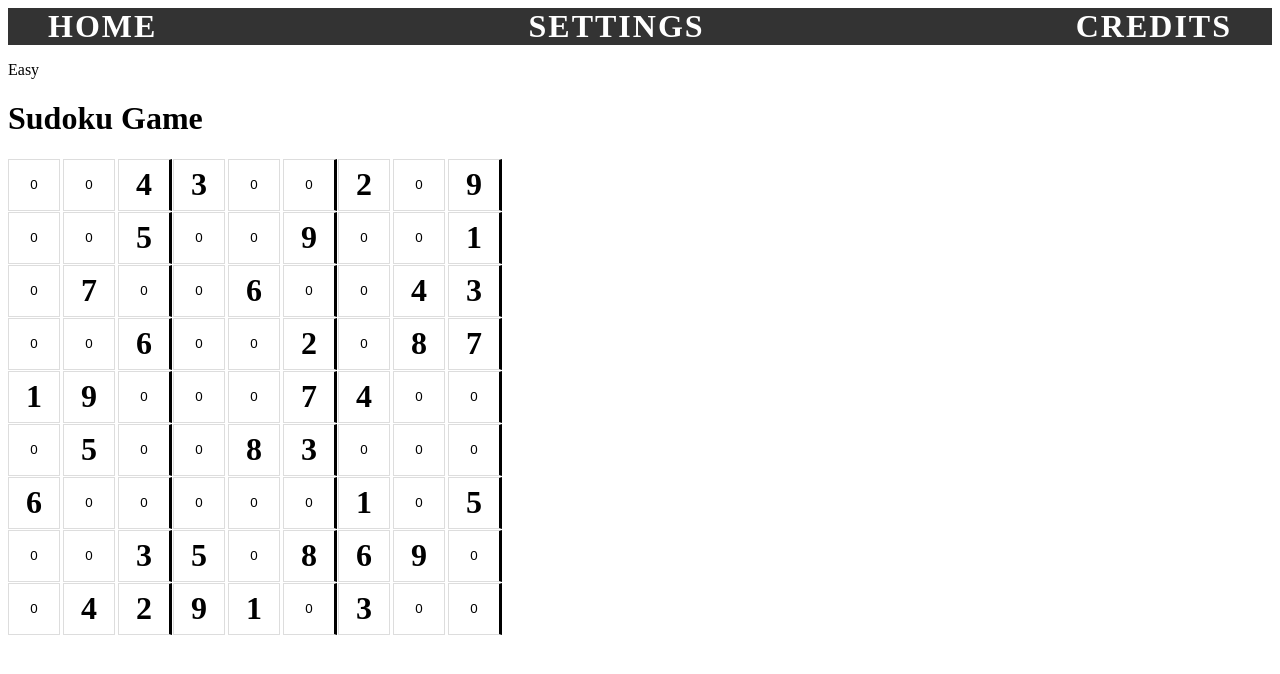
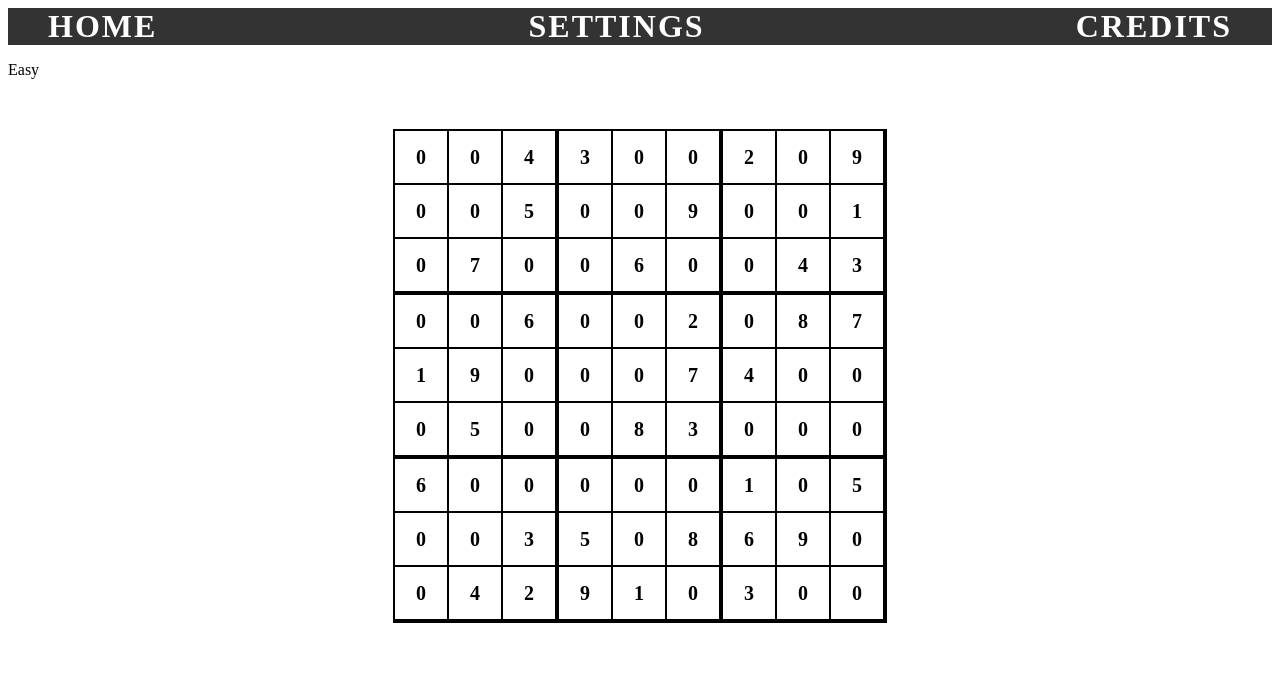
Before and after one commit to ShaiDahan-code/Sudoku-Final-Project, an Angular app: page /Sudoku/Easy in a window 1280 px wide. Shown: the top 674 px of the page. Built offline with nearby package versions, Linux system fonts and the light colour scheme.

Commit message:
Set up the grid of the sudoku game,

```diff
--- a/src/app/app-main-page/sudoku-game/sudoku-game.component.html
+++ b/src/app/app-main-page/sudoku-game/sudoku-game.component.html
@@ -1,2 +1,4 @@
-<p>{{level}}</p>
-<app-sudoku></app-sudoku>
+<div class="div">
+  <p>{{level}}</p>
+  <app-sudoku [sudokuString]="'004300209005009001070060043006002087190007400050083000600000105003508690042910300'"></app-sudoku>
+</div>
--- a/src/app/app-main-page/sudoku/sudoku.component.css
+++ /dev/null
@@ -1,27 +0,0 @@
-.grid {
-  display: inline-grid;
-  grid-template-columns: repeat(9, 1fr);
-  grid-template-rows: repeat(9, 1fr);
-  grid-gap: 1px;
-}
-
-.cell {
-  display: flex;
-  justify-content: center;
-  align-items: center;
-  background-color: #fff;
-  border: solid 1px #ddd;
-  font-size: 2em;
-  font-weight: bold;
-  width: 50px;
-  height: 50px;
-}
-
-.cell button {
-  background-color: transparent;
-  border: none;
-}
-/* Add thicker borders every 3 cells */
-.grid > div:nth-child(3n) {
-  border-right: solid 3px #000000;
-}
--- a/src/app/app-main-page/sudoku/sudoku.component.html
+++ b/src/app/app-main-page/sudoku/sudoku.component.html
@@ -1,7 +1,17 @@
-<h1>{{ title }}</h1>
-<div class="grid">
-  <div *ngFor="let cell of cells; let i = index" class="cell" [ngClass]="{'selected': selectedIndex === i}">
-    <button (click)="select(i)" *ngIf="!cell.value">{{ cell.value }}</button>
-    <span *ngIf="cell.value">{{ cell.value }}</span>
-  </div>
+<div class="Sudoku">
+  <table>
+    <tr *ngFor="let row of grid">
+      <td *ngFor="let cell of row" (click)="selectedCell = cell">{{ cell === '' ? cell : cell }}</td>
+    </tr>
+  </table>
 </div>
+
+<div *ngIf="selectedCell !== ''" class="options">
+  <table *ngFor="let i of [0, 1]; let rowIndex = index">
+    <tr>
+      <td *ngFor="let j of [0, 1, 2, 3, 4]; let colIndex = index">
+        <button (click)="selectedCell = (rowIndex * 5 + colIndex + 1).toString()">{{ rowIndex * 5 + colIndex + 1 }}</button>
+      </td>
+    </tr>
+  </table>
+</div>
--- /dev/null
+++ b/src/app/app-main-page/sudoku/sudoku.component.scss
@@ -0,0 +1,61 @@
+.Sudoku{
+  table {
+    border-collapse: collapse;
+    margin: 50px auto;
+  }
+
+  td {
+    width: 50px;
+    height: 50px;
+    text-align: center;
+    font-size: 20px;
+    font-weight: bold;
+    border: 2px solid black;
+  }
+
+  tr:nth-child(3n) td {
+    border-bottom: 4px solid black;
+  }
+
+  td:nth-child(3n) {
+    border-right: 4px solid black;
+  }
+}
+.options {
+  display: flex;
+  justify-content: center;
+  align-items: center;
+  position: absolute;
+  background-color: #fff;
+  bottom: 240px;
+  left: 50px;
+  right: 50px;
+  border: 2px solid black;
+  border-radius: 10px;
+}
+
+.options table {
+  margin: 10px;
+}
+
+.options td {
+  width: 40px;
+  height: 40px;
+  text-align: center;
+  font-size: 18px;
+  font-weight: bold;
+  border: 2px solid black;
+}
+
+.options button {
+  width: 40px;
+  height: 40px;
+  background-color: #f2f2f2;
+  border: none;
+  outline: none;
+  cursor: pointer;
+}
+
+.options button:hover {
+  background-color: #e6e6e6;
+}
--- a/src/app/app-main-page/sudoku/sudoku.component.ts
+++ b/src/app/app-main-page/sudoku/sudoku.component.ts
@@ -1,38 +1,24 @@
-import { Component } from '@angular/core';
+import {Component, Input} from '@angular/core';
 
 @Component({
   selector: 'app-sudoku',
   templateUrl: './sudoku.component.html',
-  styleUrls: ['./sudoku.component.css']
+  styleUrls: ['./sudoku.component.scss']
 })
 export class SudokuComponent {
-  title = 'Sudoku Game';
-  cells = Array(81).fill({ value: null });
-  selectedIndex: number | undefined;
-  private sudokuString = "004300209005009001070060043006002087190007400050083000600000105003508690042910300";
+  grid!: string[][];
+  selectedCell: string = '';
 
-  constructor() { }
-
-  ngOnInit() {
-    this.createBoard();
-  }
-  createBoard(){
-    this.cells = [];
-    for (let i = 0; i < this.sudokuString.length; i++) {
-      let value = parseInt(this.sudokuString[i]);
-      this.cells.push({ value });
-    }
-    console.log(this.cells);
-  }
-  select(index: number) {
-    this.selectedIndex = index;
-  }
-  changeValue(i: number, j: number) {
-    if(this.cells[i][j].value === 0){
-      this.cells[i][j].value = 1;
-    }else{
-      this.cells[i][j].value = (this.cells[i][j].value + 1) % 10;
+  @Input()
+  set sudokuString(sudoku: string) {
+    this.grid = [];
+    for (let i = 0; i < 9; i++) {
+      this.grid[i] = [];
+      for (let j = 0; j < 9; j++) {
+        this.grid[i][j] = sudoku[i * 9 + j];
+      }
     }
   }
 
+
 }
```
Also changed, not shown: 1 other file (tests, documents, lock files or other folders).
